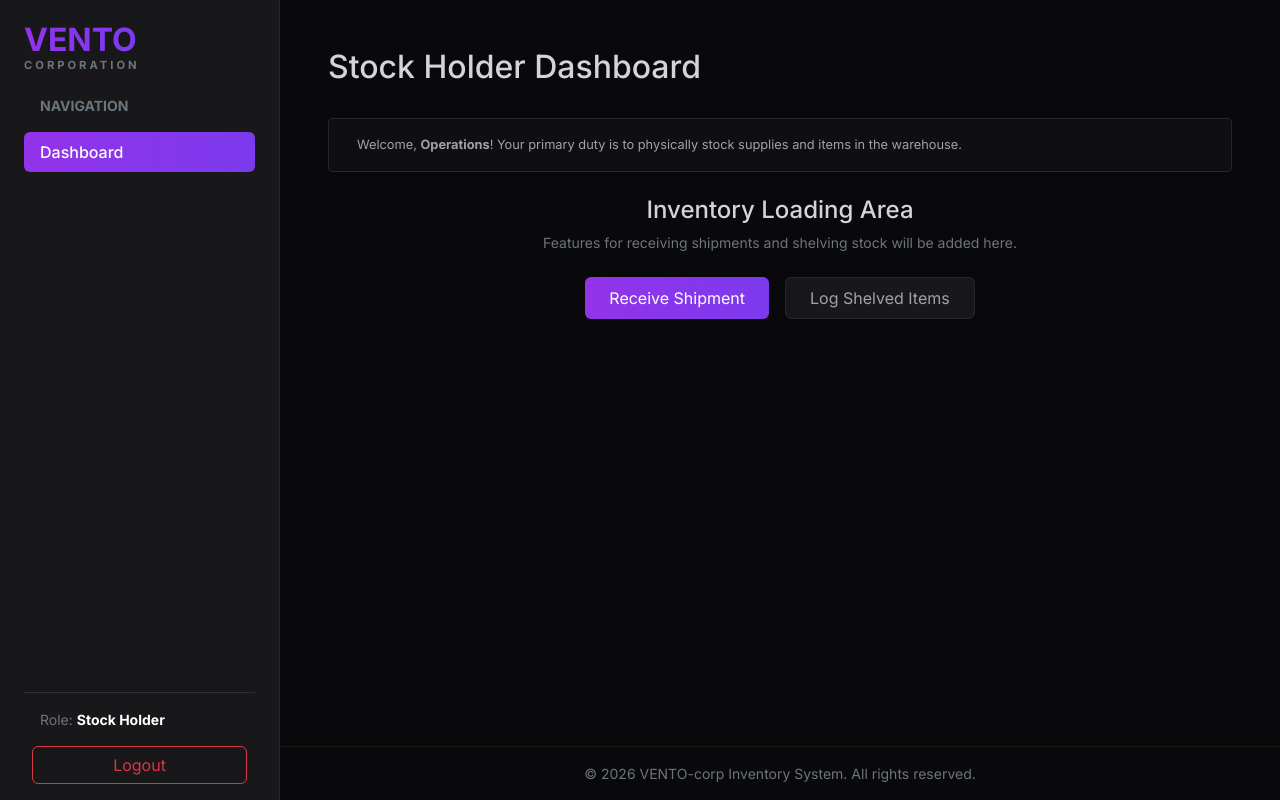
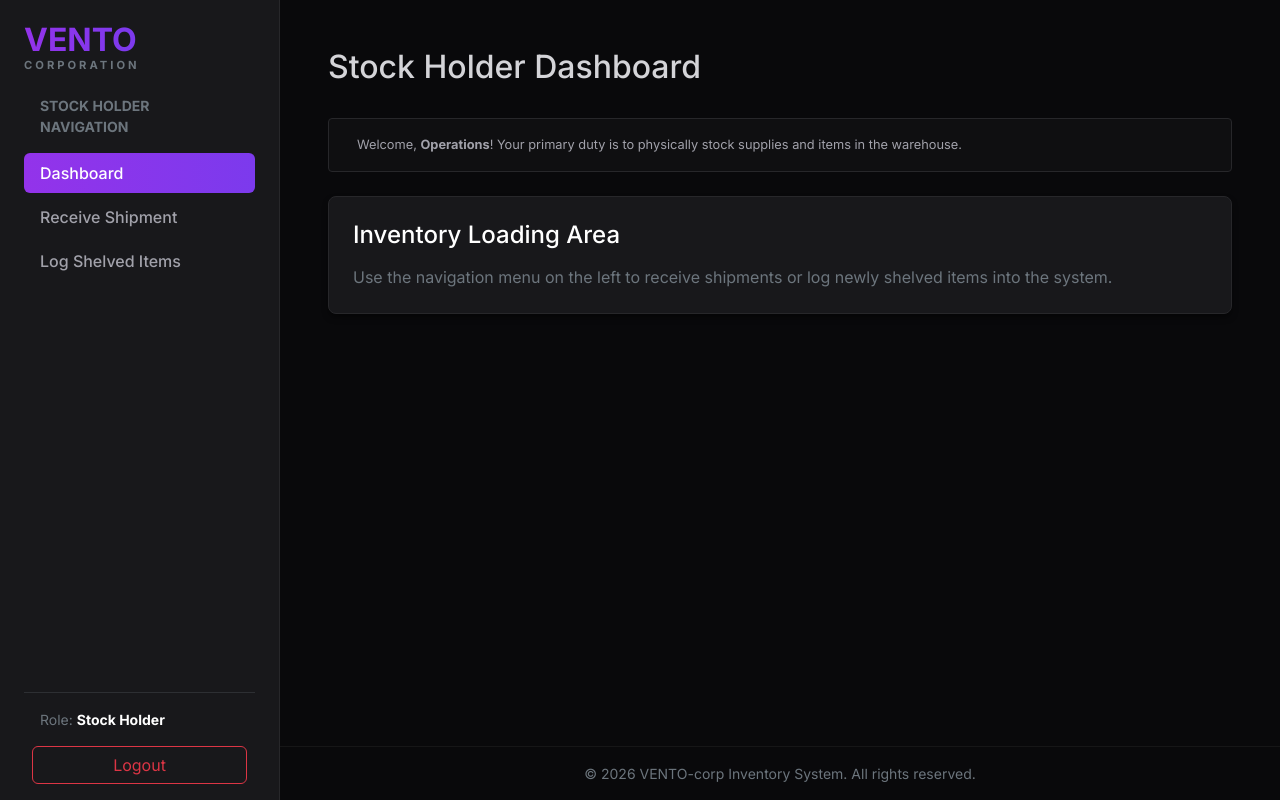
Before and after one commit to sijey-CJAA/VENTO-corp, a PHP site: page /public/employee/stockHolder/stockHolder.php in a window 1280 px wide. Run offline with PHP 8.4, Linux system fonts and the light colour scheme; a user stored in the database is signed in.

Commit message:
addedfixed stockholder buttons to header

```diff
--- /dev/null
+++ b/includes/stockHolderHeader.php
@@ -0,0 +1,190 @@
+<?php
+$current_page = basename($_SERVER['PHP_SELF']);
+?>
+<!DOCTYPE html>
+<html lang="en" data-bs-theme="dark">
+<head>
+    <meta charset="UTF-8">
+    <meta name="viewport" content="width=device-width, initial-scale=1.0">
+    <title>VENTO-corp Stock Holder Dashboard</title>
+    <!-- Bootstrap CSS -->
+    <link href="https://cdn.jsdelivr.net/npm/bootstrap@5.3.3/dist/css/bootstrap.min.css" rel="stylesheet">
+    <link href="https://fonts.googleapis.com/css2?family=Inter:wght@400;500;600;700&display=swap" rel="stylesheet">
+    <style>
+        body {
+            font-family: 'Inter', sans-serif;
+            background-color: #09090b;
+            color: #d4d4d8;
+        }
+        .sidebar {
+            background-color: #18181b !important;
+            border-right: 1px solid #27272a;
+        }
+        .mobile-navbar {
+            background-color: #18181b !important;
+            border-bottom: 1px solid #27272a;
+        }
+        .text-gradient {
+            background: linear-gradient(to right, #9333ea, #7c3aed);
+            -webkit-background-clip: text;
+            -webkit-text-fill-color: transparent;
+        }
+        .card, .stat-card {
+            background-color: #18181b !important;
+            border: 1px solid #27272a !important;
+            border-radius: 8px;
+            box-shadow: 0 4px 6px -1px rgba(0, 0, 0, 0.5);
+        }
+        .nav-link { color: #a1a1aa; font-weight: 500; padding-left: 1rem; }
+        .nav-link:hover { color: #fff; background: #27272a; border-radius: 6px; }
+        .nav-link.active { background: linear-gradient(to right, #9333ea, #7c3aed) !important; color: #fff !important; border-radius: 6px; }
+
+        /* Unified Custom Styles */
+        .text-purple { color: #a855f7 !important; }
+        .btn-primary-purple {
+            background: linear-gradient(to right, #9333ea, #7c3aed) !important;
+            color: white !important;
+            border: none !important;
+            transition: opacity 0.2s;
+        }
+        .btn-primary-purple:hover { opacity: 0.9; }
+        .btn-outline-dark {
+            background-color: #18181b;
+            border: 1px solid #27272a;
+            color: #a1a1aa;
+        }
+        .btn-outline-dark:hover { background-color: #27272a; color: white; }
+        .form-control, .form-select {
+            background-color: #09090b;
+            border: 1px solid #27272a;
+            color: #d4d4d8;
+        }
+        .form-control:focus, .form-select:focus {
+            background-color: #09090b;
+            border-color: #a855f7;
+            color: white;
+            box-shadow: 0 0 0 1px #a855f7;
+        }
+        .table {
+            color: #d4d4d8;
+        }
+        .table-dark {
+            --bs-table-bg: #18181b;
+            --bs-table-border-color: #27272a;
+        }
+        .table-hover tbody tr:hover { color: white; background-color: rgba(168, 85, 247, 0.05); }
+
+        .nav-tabs {
+            border-bottom: 1px solid #27272a;
+            display: flex;
+            margin-bottom: 2rem;
+        }
+        .nav-tabs .nav-link {
+            flex: 1;
+            color: #a1a1aa;
+            text-transform: uppercase;
+            font-size: 0.75rem;
+            letter-spacing: 1px;
+            padding: 1rem;
+            border: none;
+            background: transparent;
+            font-weight: 600;
+            cursor: pointer;
+            text-align: center;
+        }
+        .nav-tabs .nav-link.active {
+            color: white !important;
+            border-bottom: 2px solid #a855f7 !important;
+            background: transparent !important;
+        }
+        .nav-tabs .nav-link:hover:not(.active) {
+            color: #d4d4d8;
+            background: transparent;
+        }
+
+        .info-box {
+            background-color: #0f0f11;
+            border: 1px solid #27272a;
+            border-radius: 4px;
+            padding: 1rem;
+            display: flex;
+            gap: 0.75rem;
+            font-size: 0.8rem;
+            color: #a1a1aa;
+            align-items: flex-start;
+            margin-bottom: 1.5rem;
+        }
+        .info-box i { color: #a855f7; font-size: 1.1rem; }
+    </style>
+</head>
+<body>
+    <?php if (isset($_SESSION['user_id'])): ?>
+    <div class="d-flex min-vh-100 flex-column flex-lg-row">
+
+        <!-- Mobile Navbar (Hidden on PC) -->
+        <nav class="navbar navbar-dark mobile-navbar d-lg-none px-3 py-3">
+            <div class="container-fluid">
+                <a class="navbar-brand m-0 d-flex flex-column lh-1 text-decoration-none" href="#">
+                    <span class="fs-3 fw-bolder text-gradient mb-1">VENTO</span>
+                    <span class="text-secondary fw-bold text-uppercase" style="font-size: 0.6rem; letter-spacing: 2px;">Corporation</span>
+                </a>
+                <button class="navbar-toggler border-0 shadow-none" type="button" data-bs-toggle="offcanvas" data-bs-target="#sidebarMenu" aria-controls="sidebarMenu">
+                    <span class="navbar-toggler-icon"></span>
+                </button>
+            </div>
+        </nav>
+
+        <!-- Sidebar / Offcanvas (Sidebar on PC, Offcanvas on Mobile) -->
+        <div class="offcanvas-lg offcanvas-start sidebar flex-column flex-shrink-0 p-3" tabindex="-1" id="sidebarMenu" style="width: 280px;">
+            <div class="offcanvas-header d-lg-none border-bottom border-secondary mb-3 pb-3">
+                <div class="offcanvas-title d-flex flex-column lh-1">
+                    <span class="fs-3 fw-bolder text-gradient mb-1">VENTO</span>
+                    <span class="text-secondary fw-bold text-uppercase" style="font-size: 0.6rem; letter-spacing: 2px;">Corporation</span>
+                </div>
+                <button type="button" class="btn-close btn-close-white shadow-none" data-bs-dismiss="offcanvas" data-bs-target="#sidebarMenu" aria-label="Close"></button>
+            </div>
+
+            <div class="offcanvas-body flex-column h-100 px-0 px-lg-2">
+                <a href="#" class="d-none d-lg-flex flex-column align-items-start lh-1 mb-4 text-decoration-none pt-2">
+                    <span class="fs-2 fw-bolder text-gradient mb-1">VENTO</span>
+                    <span class="text-secondary fw-bold text-uppercase" style="font-size: 0.7rem; letter-spacing: 3px;">Corporation</span>
+                </a>
+
+                <div class="mb-auto">
+                    <span class="d-block text-secondary small text-uppercase fw-bold mb-3 px-3">Stock Holder Navigation</span>
+                    <ul class="nav flex-column mb-auto gap-1">
+                        <li class="nav-item">
+                            <a href="stockHolder.php" class="nav-link <?php echo $current_page == 'stockHolder.php' ? 'active' : ''; ?>">
+                                Dashboard
+                            </a>
+                        </li>
+                        <li class="nav-item">
+                            <a href="receive_shipment.php" class="nav-link <?php echo $current_page == 'receive_shipment.php' ? 'active' : ''; ?>">
+                                Receive Shipment
+                            </a>
+                        </li>
+                        <li class="nav-item">
+                            <a href="log_shelved_items.php" class="nav-link <?php echo $current_page == 'log_shelved_items.php' ? 'active' : ''; ?>">
+                                Log Shelved Items
+                            </a>
+                        </li>
+                    </ul>
+                </div>
+
+                <hr class="border-secondary mt-auto mb-3">
+                <div class="small text-secondary mb-3 px-3">
+                    Role: <strong class="text-white"><?php echo htmlspecialchars(ucwords(str_replace('_', ' ', $_SESSION['role'] ?? $_SESSION['user_type']))); ?></strong>
+                </div>
+                <div class="px-2">
+                    <a class="btn btn-outline-danger w-100" href="/VENTO-corp/public/logout.php">Logout</a>
+                </div>
+            </div>
+        </div>
+
+        <!-- Main Content Area Wrapper -->
+        <div class="flex-grow-1 d-flex flex-column min-vh-100 w-100" style="overflow-x: hidden;">
+            <main class="container-fluid flex-grow-1 p-4 p-md-5">
+    <?php else: ?>
+    <!-- If not logged in, basic layout -->
+    <main class="container-fluid flex-grow-1 p-4">
+    <?php endif; ?>
--- a/public/employee/stockHolder/stockHolder.php
+++ b/public/employee/stockHolder/stockHolder.php
@@ -7,7 +7,7 @@ if (!isset($_SESSION['user_id']) || $_SESSION['user_type'] !== 'employee' || $_S
 }
 
 require_once '../../../config/db.php';
-require_once '../../../includes/employeeHeader.php';
+require_once '../../../includes/stockHolderHeader.php';
 ?>
 
 <div class="dashboard">
@@ -20,12 +20,10 @@ require_once '../../../includes/employeeHeader.php';
         <span>Welcome, <strong><?php echo htmlspecialchars($_SESSION['first_name']); ?></strong>! Your primary duty is to physically stock supplies and items in the warehouse.</span>
     </div>
 
-    <div class="feature-card text-center mt-4">
-        <h4 class="mb-2">Inventory Loading Area</h4>
-        <p class="text-secondary small mb-4">Features for receiving shipments and shelving stock will be added here.</p>
-        <div class="d-flex justify-content-center gap-3 flex-wrap">
-            <button class="btn btn-primary-purple px-4 py-2">Receive Shipment</button>
-            <button class="btn btn-outline-dark px-4 py-2">Log Shelved Items</button>
+    <div class="feature-card mt-4">
+        <div class="card p-4">
+            <h4 class="mb-3 text-white">Inventory Loading Area</h4>
+            <p class="text-secondary mb-0">Use the navigation menu on the left to receive shipments or log newly shelved items into the system.</p>
         </div>
     </div>
 </div>
```
Also changed, not shown: public/employee/stockHolder/log_shelved_items.php (added, +25 -0 lines), public/employee/stockHolder/receive_shipment.php (added, +25 -0 lines).
